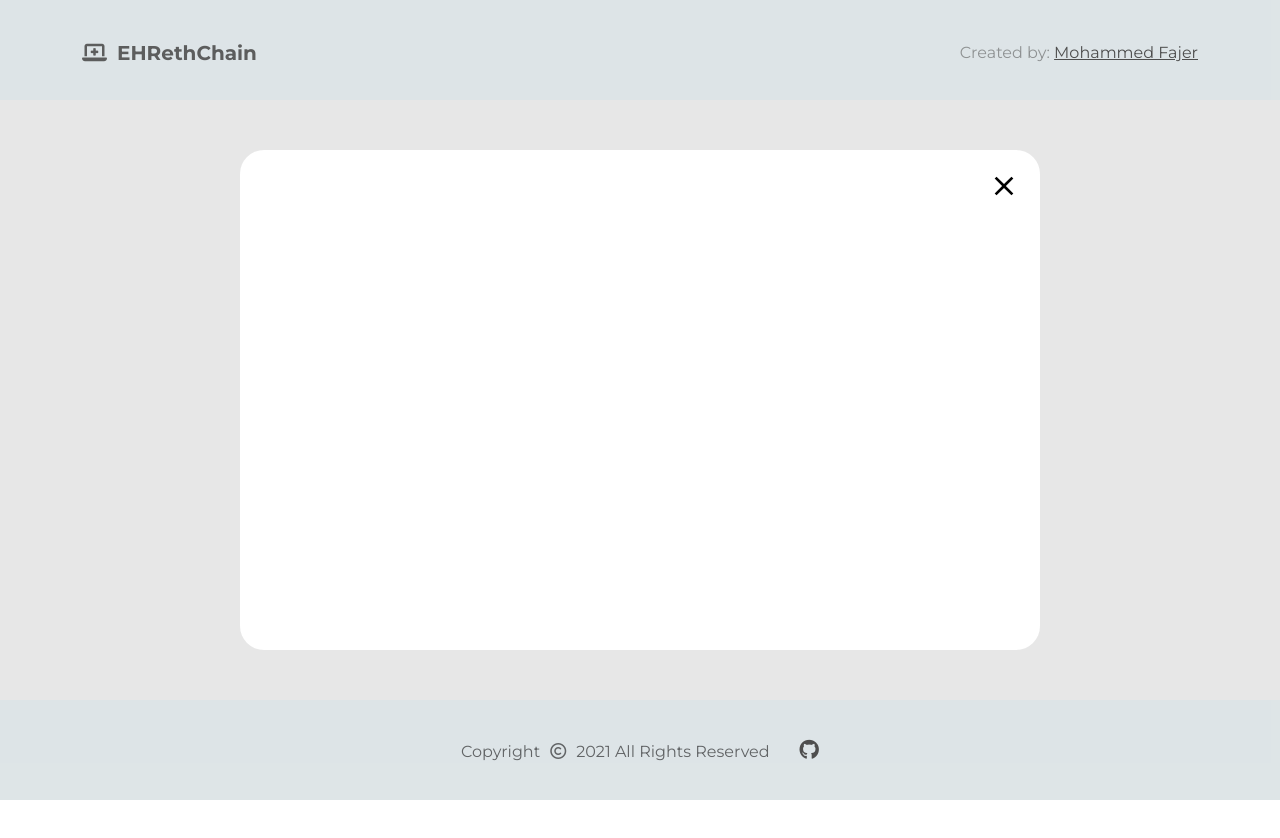
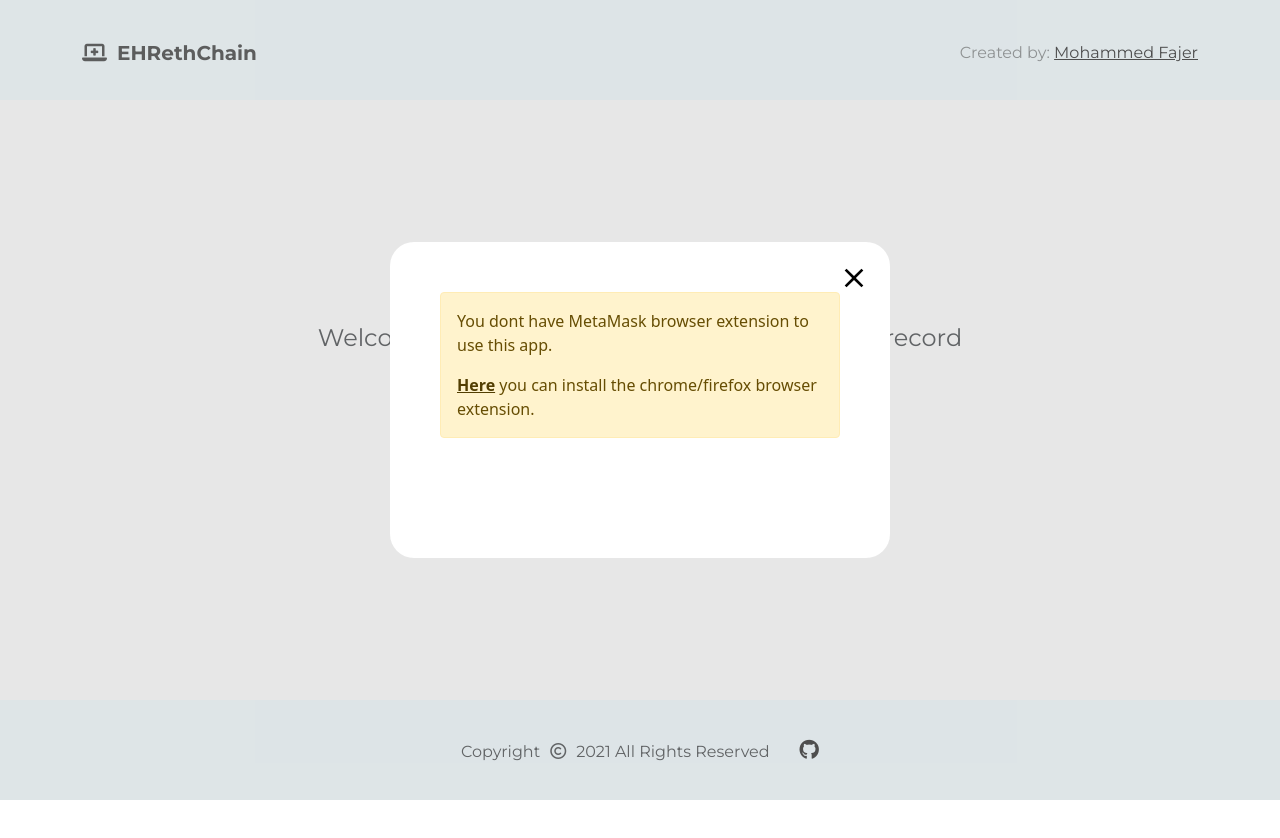
Before and after one commit to johnfelipe/EHRethChain, a React (Create React App) app in the folder client-react-app/: page / in a window 1280 px wide. Both pictures are taken after a click on the button "Connect". Shown: the top 838 px of the page. Before the commit the page ends 800 px from the top, so only its background shows below. Built offline with nearby package versions, Linux system fonts and the light colour scheme.

Commit message:
add ethers js, connect metamask, display basic account information, replace web3 with ethers

```diff
--- a/client-react-app/package.json
+++ b/client-react-app/package.json
@@ -10,6 +10,7 @@
     "@walletconnect/web3-provider": "^1.4.1",
     "antd": "^4.16.6",
     "bootstrap": "^5.0.2",
+    "ethers": "^5.4.1",
     "ipfs-http-client": "^50.1.2",
     "react": "^17.0.2",
     "react-blockies": "^1.4.1",
@@ -19,6 +20,7 @@
     "react-router-dom": "^5.2.0",
     "react-scripts": "4.0.3",
     "react-tooltip": "^4.2.21",
+    "react-useanimations": "^2.0.6",
     "styled-components": "^5.3.0",
     "web-vitals": "^1.0.1",
     "web3": "^1.4.0",
--- a/client-react-app/src/components/Header.css
+++ b/client-react-app/src/components/Header.css
@@ -15,7 +15,7 @@
 .header {
   background-color: #effbff;
   padding: 25px 25px 0 25px;
-  position: fixed;
+  position: relative;
   width: 100%;
   height: 100px;
 }
--- a/client-react-app/src/components/Modal.css
+++ b/client-react-app/src/components/Modal.css
@@ -1,7 +1,7 @@
 .myModal-background {
   width: 100%;
   height: 100%;
-  /* background: ; //rgba(196, 196, 196, 0.4) */
+
   background: rgba(196, 196, 196, 0.4);
   position: absolute;
   display: flex;
@@ -11,47 +11,17 @@
 }
 
 .myModal-container {
-  width: 800px;
-  height: 500px;
-  /* box-shadow: 0 5px 16px rgba(233, 217, 217, 0.6); */
+  width: 500px;
+  height: 316px;
   background: #fff;
   color: rgb(2, 2, 2);
-  /* display: inline-block; */
-  /* border: none; */
-
-  /* grid-template-columns: 1fr 1fr; */
   position: relative;
   z-index: 10;
   border-radius: 24px;
 }
 
-/* .modal-img {
-  width: 100%;
-  height: 100%;
-  border-radius: 10px 0 0 10px;
-  background: #000;
-} */
-
-.myModal-content {
-  /* display: flex;
-  flex-direction: column;
-  justify-content: center;
-  align-items: center;
-  line-height: 1.8; */
-  /* color: #141414; */
-  /* border-radius: 23px; */
-  /* display: none; */
-}
-
-/* .modal-content p {
-  margin-bottom: 1rem;
-}
-
-.modal-content button {
-  padding: 10px 24px;
-  background: #141414;
-  color: #fff;
-  border: none;
+/* .myModal-content {
+  display: grid;
 } */
 
 .myModel-close-button {
--- a/client-react-app/src/components/Modal.jsx
+++ b/client-react-app/src/components/Modal.jsx
@@ -1,10 +1,10 @@
 import React, { useRef } from "react";
 import { MdClose } from "react-icons/md";
-import ReactDOM, { render } from "react-dom";
+import ReactDOM from "react-dom";
 
 import "./Modal.css";
 
-function Modal({ showModal, setShowModal, ...restProps }) {
+function Modal({ showModal, setShowModal, children, ...restProps }) {
   const modalRef = useRef();
 
   function closeModel(e) {
@@ -18,7 +18,7 @@ function Modal({ showModal, setShowModal, ...restProps }) {
       {showModal ? (
         <div className="myModal-background" onClick={closeModel} ref={modalRef}>
           <div className="myModal-container" showModal={showModal}>
-            <div className="myModal-content">{restProps.body}</div>
+            {children}
             <MdClose
               className="myModel-close-button "
               aria-label="Close modal"
--- a/client-react-app/src/pages/Connect.css
+++ b/client-react-app/src/pages/Connect.css
@@ -24,7 +24,6 @@
   font-family: "Montserrat", sans-serif;
   font-size: 22px;
   font-weight: bold;
-  display: block;
 }
 
 .connect-button:hover {
--- a/client-react-app/src/pages/Connect.jsx
+++ b/client-react-app/src/pages/Connect.jsx
@@ -1,52 +1,129 @@
-import React, { useState } from "react";
-// import { Container, Button } from "react-bootstrap";
+import React, { useEffect, useState } from "react";
+import { Container } from "react-bootstrap";
 
 // ? This represent the landing page or the root '/'
 
+import Web3 from "web3";
+import { ethers } from "ethers";
+
 import auth from "../auth";
+import Modal from "../components/Modal";
+import "./Connect.css";
+import styled from "styled-components";
+import { Alert } from "react-bootstrap";
+// ? to redirect
+import { useHistory } from "react-router-dom";
 
-import Modal from "../components/Modal";
+const WalletBox = styled.div`
+  margin: 50px; /** was 76 */
+  width: 400px;
 
-import "./Connect.css";
-
-import { createGlobalStyle } from "styled-components";
-
-import styled from "styled-components";
-
-// export const GlobalStyle = createGlobalStyle`
-//   * {
-//     box-sizing: border-box;
-//     margin:0;
-//     padding: 0;
-//     font-family: 'Arial', sans-serif;
-//   }
-// `;
-
-const Container = styled.div`
-  display: flex;
-  ${"" /* background-color: lightblue; */}
-  justify-content: center;
-  align-items: center;
-  height: 50vh;
+  :hover {
+    background-color: #f8f8f8;
+    cursor: pointer;
+    border-radius: 20px;
+  }
 `;
 
+const WalletImg = styled.img`
+  width: 100px;
+  height: 100px;
+  display: block;
+  margin-left: auto;
+  margin-right: auto;
+`;
+
+const WalletName = styled.h3`
+  text-align: center;
+`;
+
+const WalletDescription = styled.p`
+  text-align: center;
+`;
+
+function InstallMetaMask(props) {
+  return (
+    <WalletBox>
+      <Alert variant="warning">
+        <p>You dont have MetaMask browser extension to use this app.</p>
+        <Alert.Link href="https://metamask.io/" target="_blank">
+          Here
+        </Alert.Link>{" "}
+        you can install the chrome/firefox browser extension.
+      </Alert>
+    </WalletBox>
+  );
+}
+
+function MetaMaskConnect(props) {
+  // ? connect to metamask and redirect to homepage
+
+  let history = useHistory();
+
+  async function connectToMetaMask() {
+    // enable enthereum
+    // await window.ethereum.enable(); // deprecated
+
+    // ? get account address
+
+    const provider = new ethers.providers.Web3Provider(window.ethereum);
+    provider
+      .send("eth_requestAccounts", []) // prompt the user for account connections
+      .then(() => {
+        //? redirect to protected route home
+        auth.login(() => history.push("/home"));
+      })
+      .catch((err) => console.log(err));
+  }
+
+  return (
+    <WalletBox onClick={connectToMetaMask}>
+      <WalletImg src={props.walletImg} alt="metamask logo"></WalletImg>
+      <WalletName>{props.walletName}</WalletName>
+      <WalletDescription>{props.walletDescription}</WalletDescription>
+    </WalletBox>
+  );
+}
+
 function Connect(props) {
+  // ? Checks to see if meta mask is installed and render the correct component
   const [showModal, setShowModal] = useState(false);
+  const [isMetaMaskInstalled, setIsMetaMaskInstalled] = useState(false);
+
+  function checkForWallet() {
+    if (typeof window.ethereum !== "undefined") setIsMetaMaskInstalled(true);
+    else setIsMetaMaskInstalled(false);
+  }
+
+  useEffect(() => {
+    checkForWallet();
+  }, [isMetaMaskInstalled]);
 
   const openModal = () => {
     setShowModal((prev) => !prev);
   };
 
   return (
-    <Container>
-      <h1>hi</h1>
-
+    <Container className="welcome-container">
+      <p className="welcome-text">
+        Welcome to EHRethChain an electronic health record powered by Ethereum
+        Blockchain
+      </p>
       <button className="connect-button" onClick={openModal}>
         Connect
       </button>
 
-      <Modal showModal={showModal} setShowModal={setShowModal} />
-      {/* <GlobalStyle /> */}
+      <Modal showModal={showModal} setShowModal={setShowModal}>
+        {isMetaMaskInstalled ? (
+          <MetaMaskConnect
+            walletImg="https://cdn.iconscout.com/icon/free/png-512/metamask-2728406-2261817.png"
+            walletName="MetaMask"
+            walletDescription="Connect to your MetaMask Wallet"
+          />
+        ) : (
+          <InstallMetaMask />
+        )}
+      </Modal>
     </Container>
   );
 }
--- /dev/null
+++ b/client-react-app/src/pages/Home.css
@@ -0,0 +1,3 @@
+.avatar {
+  border-radius: 10px;
+}
```
Also changed, not shown: client-react-app/src/pages/Home.jsx (+193 -13 lines), 2 other files (tests, documents, lock files or other folders).
